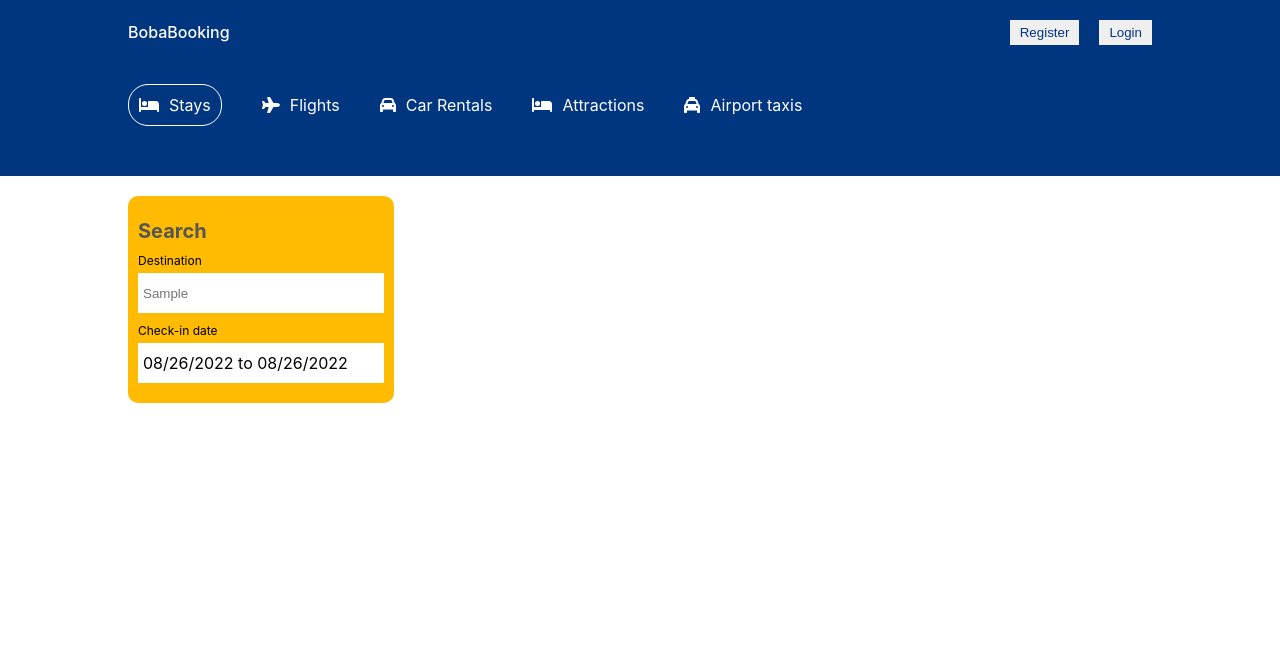
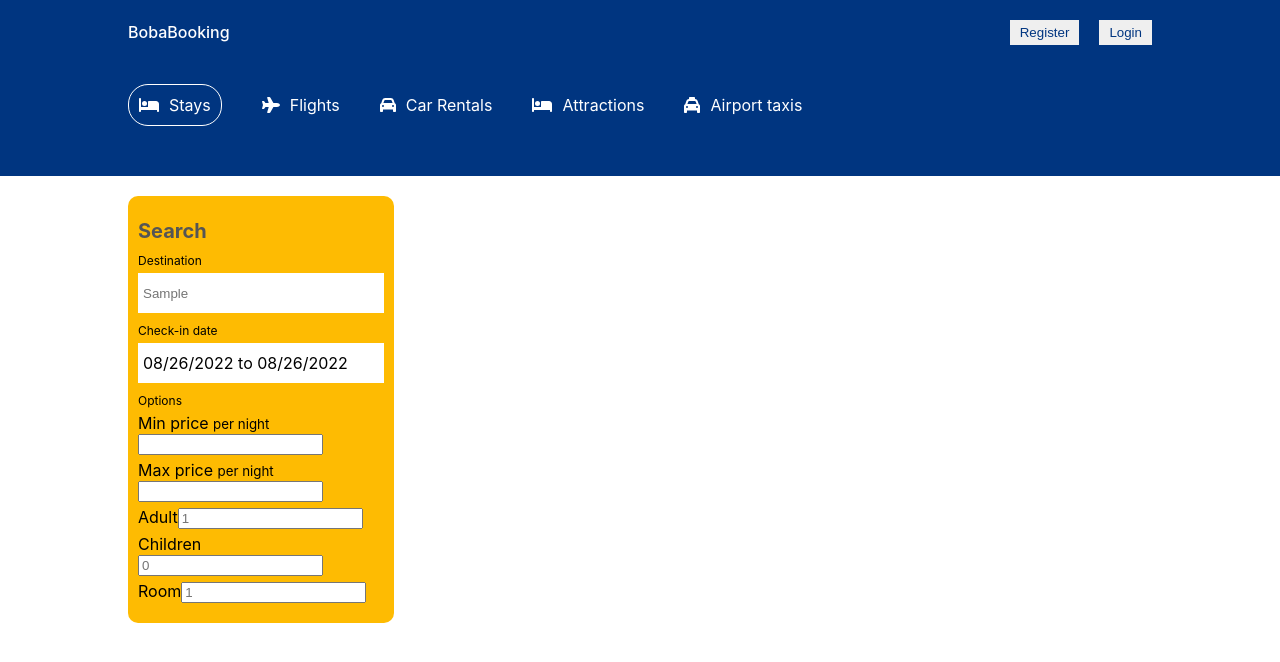
Before and after one commit to brunash/booking-app-client, a React (Create React App) app: page / in a window 1280 px wide. Both pictures are taken after typing "Sample" into the empty fields and a click on the button "Search". Shown: the top 662 px of the page. Built offline with nearby package versions, Linux system fonts and the light colour scheme.

Commit message:
added a drop down calendar to list component

```diff
--- a/src/pages/list/List.jsx
+++ b/src/pages/list/List.jsx
@@ -31,15 +31,59 @@ const List = () => {
               </div>
               <div className="list__search--item">
                 <label htmlFor="">Check-in date</label>
-                <span onClick={()=>setOpenDate(!openDate)}>{`${format(date[0].startDate, "MM/dd/yyyy")} to ${format(
-                  date[0].endDate,
+                <span onClick={() => setOpenDate(!openDate)}>{`${format(
+                  date[0].startDate,
                   "MM/dd/yyyy"
-                )}`}</span>
-                {openDate && (<DateRange
-                onChange={ (item) => setDate ([item.selection]) }
-                minDate={new Date()}
-                ranges={date}
-                />)}
+                )} to ${format(date[0].endDate, "MM/dd/yyyy")}`}</span>
+                {openDate && (
+                  <DateRange
+                    onChange={(item) => setDate([item.selection])}
+                    minDate={new Date()}
+                    ranges={date}
+                  />
+                )}
+              </div>
+              <div className="list__search--item">
+                <label htmlFor="">Options</label>
+                <div className="list__search--option">
+                  <span className="list__search--option-text">
+                    Min price <small>per night</small>
+                  </span>
+                  <input type="number" className="list__search--option-input" />
+                </div>
+                <div className="list__search--option">
+                  <span className="list__search--option-text">
+                    Max price <small>per night</small>
+                  </span>
+                  <input type="number" className="list__search--option-input" />
+                </div>
+                <div className="list__search--option">
+                  <span className="list__search--option-text">Adult</span>
+                  <input
+                    type="number"
+                    className="list__search--option-input"
+                    min={1}
+                    placeholder={options.adult}
+                  />
+                </div>
+                <div className="list__search--option">
+                  <span className="list__search--option-text">Children</span>
+                  <input
+                    type="number"
+                    className="list__search--option-input"
+                    min={0}
+                    placeholder={options.children}
+                  />
+                </div>
+                <div className="list__search--option">
+                  <span className="list__search--option-text">Room</span>
+                  <input
+                    type="number"
+                    className="list__search--option-input"
+                    min={1}
+                    placeholder={options.room}
+                  />
+                </div>
               </div>
             </div>
             <div className="list__result"></div>
```
